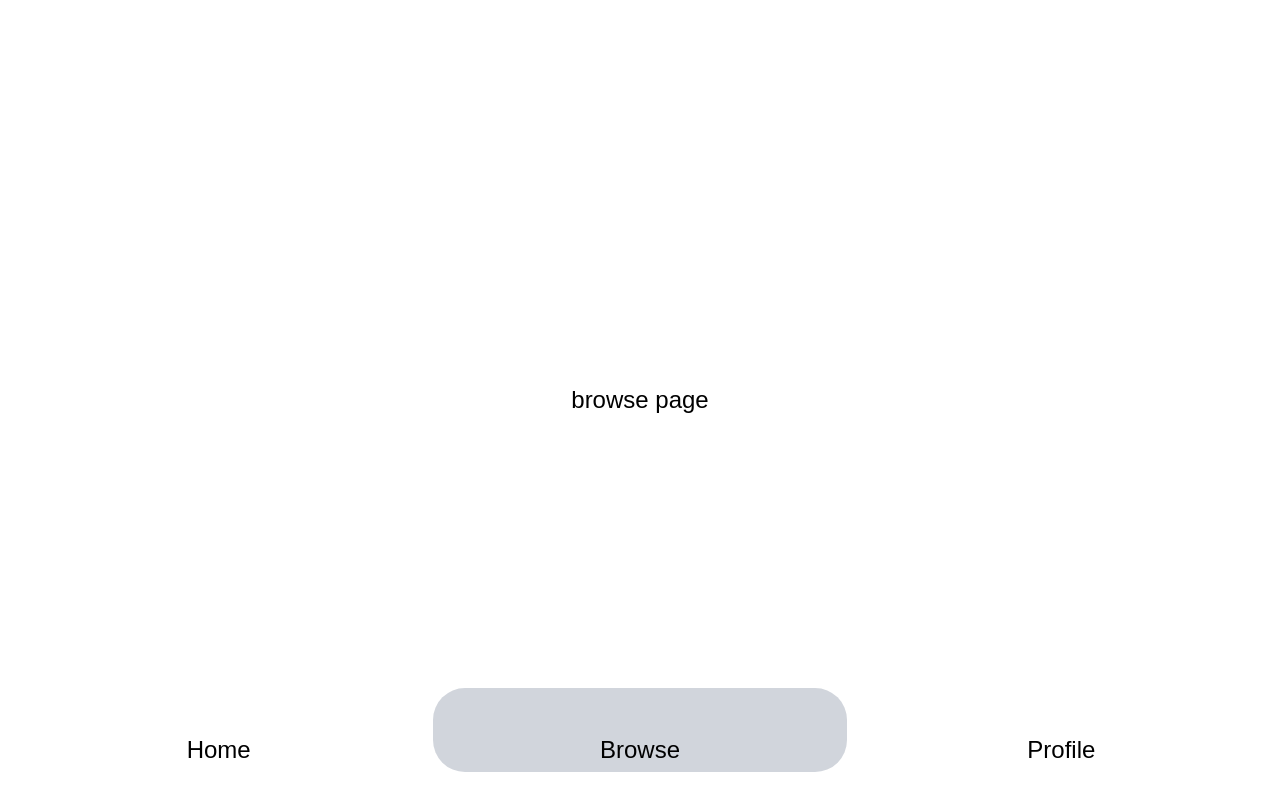
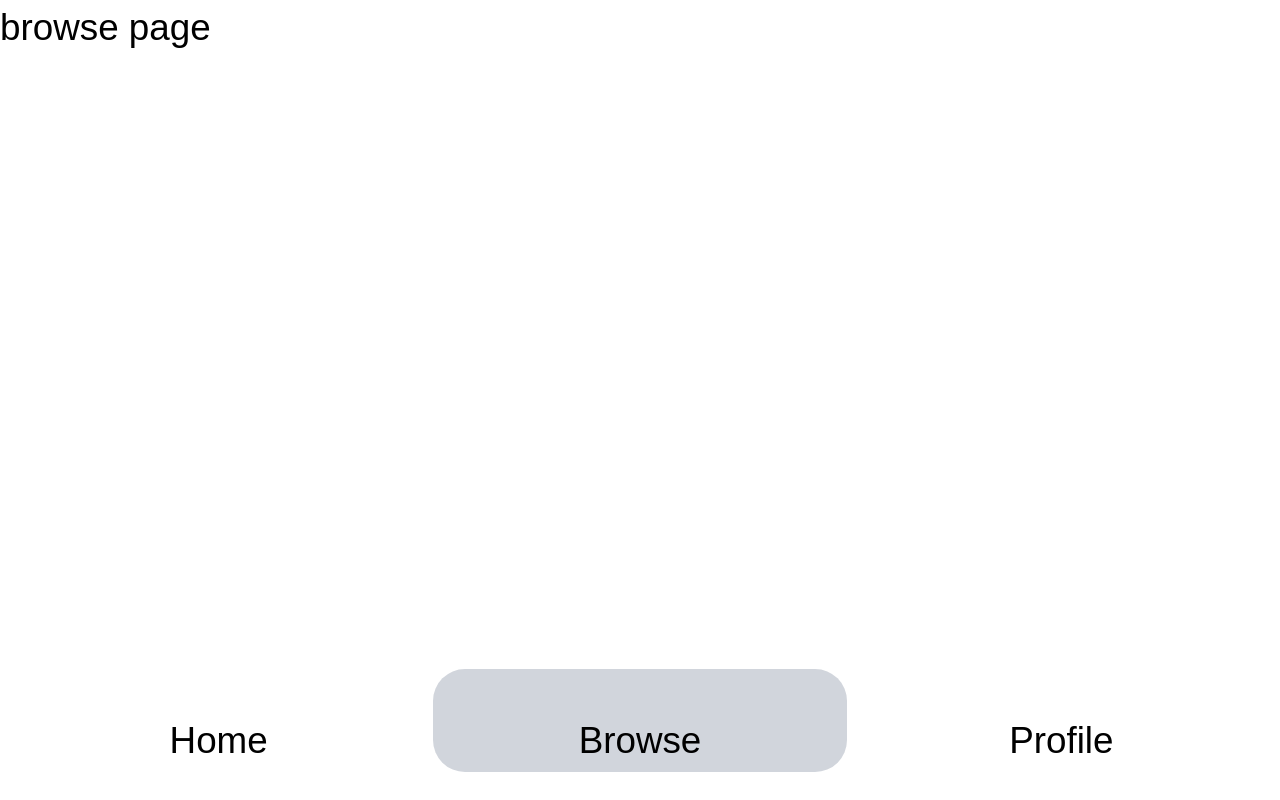
Before and after one commit to wattmi-wattmi/client-web, a Next.js app: page /browse in a window 1280 px wide. Built offline with nearby package versions, Linux system fonts and the light colour scheme; some icons are missing.

Commit message:
register UI

```diff
--- a/app/(tabs)/layout.tsx
+++ b/app/(tabs)/layout.tsx
@@ -6,7 +6,7 @@ export default function MainLayout ({ children } : Readonly<{ children : React.R
     return (
         <>
             <header></header>
-            <main className="grid place-items-center min-h-[100dvh]">
+            <main className="min-h-[100dvh]">
                 { children }
             </main>
             <footer className="fixed bottom-0 left-0 w-full px-3 grid grid-cols-3 gap-2 pb-7">
--- a/app/(tabs)/profile/components/auth-form.tsx
+++ b/app/(tabs)/profile/components/auth-form.tsx
@@ -3,17 +3,23 @@ import React from 'react'
 import LoginForm from '@/app/(tabs)/profile/components/login-form';
 import RegisterForm from './register-form';
 
-export default function AuthForm() {
-    const [ is_login, set_is_login ] = React.useState<boolean>(true);
+interface IProps {
+    title : string
+}
+export default function AuthForm({ title } : IProps) {
+    const [is_login, set_is_login] = React.useState<boolean>(true);
     return (
-        <div className="bg-red-200 p-3">
-           { is_login && (
-                <LoginForm toggle_is_login={toggle_is_login} />
-           )}
-           { !is_login && (
-                <RegisterForm toggle_is_login={toggle_is_login} />
-           )}
+        <div>
+            <div className='!text-responsive-lg'>{ title }</div>
+            <div className="bg-red-200 p-3">
+                {is_login && (
+                    <LoginForm toggle_is_login={toggle_is_login} />
+                )}
+                {!is_login && (
+                    <RegisterForm toggle_is_login={toggle_is_login} />
+                )}
 
+            </div>
         </div>
     );
 
--- a/app/(tabs)/profile/components/login-form.tsx
+++ b/app/(tabs)/profile/components/login-form.tsx
@@ -6,37 +6,41 @@ import Routes from '@/constants/routes';
 import Api_Routes from '@/constants/api-routes';
 
 interface IProps {
-    toggle_is_login : () => void
+    toggle_is_login: () => void
 }
-export default function LoginForm({ toggle_is_login } : IProps) {
-    const [ loading, set_loading ] = React.useState<boolean>(false);
-    const [ username, set_username  ] = React.useState<string>('');
-    const [ password, set_password ] = React.useState<string>('');
+export default function LoginForm({ toggle_is_login }: IProps) {
+    const [loading, set_loading] = React.useState<boolean>(false);
+    const [username, set_username] = React.useState<string>('');
+    const [password, set_password] = React.useState<string>('');
     return (
         <div className="">
-            <form className="w-full" onSubmit={handle_login}>
-                <label htmlFor="username" className="w-full">Username:</label>
-                <input id="username" value={username} onChange={e => set_username(e.target.value)} name="username" type="text" className="w-full bg-white" required />
-                <label htmlFor="password" className="w-full">Password:</label>
-                <input id="password" value={password} onChange={e => set_password(e.target.value)} name="password" type="password" required className="bg-white w-full" />
+            <form className="w-full space-y-3" onSubmit={handle_login}>
+                <div>
+                    <label htmlFor="username" className="w-full">Username:</label>
+                    <input id="username" value={username} onChange={e => set_username(e.target.value)} name="username" type="text" className="w-full bg-white" required />
+                </div>
+                <div>
+                    <label htmlFor="password" className="w-full">Password:</label>
+                    <input id="password" value={password} onChange={e => set_password(e.target.value)} name="password" type="password" required className="bg-white w-full" />
+                </div>
                 <button type='submit' disabled={loading} className='bg-blue-300 p-2 disabled:bg-gray-500 disabled:cursor-not-allowed me-2'>Login</button>
             </form>
             <div>Does not have an account? Register <button onClick={toggle_is_login} className='cursor-pointer text-blue-600'>here</button></div>
         </div>
     );
 
-    async function handle_login (e : FormEvent<HTMLFormElement>) {
+    async function handle_login(e: FormEvent<HTMLFormElement>) {
         e.preventDefault();
         try {
             set_loading(true);
             const url = Api_Routes.login();
             const res = await fetch(url, {
-                method : 'POST',
-                headers : { 'Content-Type' : 'application/json' },
-                body : JSON.stringify({ username, password })
+                method: 'POST',
+                headers: { 'Content-Type': 'application/json' },
+                body: JSON.stringify({ username, password })
             });
             const data = await res.json();
-            if(data.error) throw new Error((data.error as IErrorResponse).message);
+            if (data.error) throw new Error((data.error as IErrorResponse).message);
             await revalidate_and_redirect(Routes.profile);
         } catch (e) {
             console.log((e as Error).message);
--- a/app/(tabs)/profile/components/register-form.tsx
+++ b/app/(tabs)/profile/components/register-form.tsx
@@ -4,43 +4,58 @@ import { IErrorResponse, TGender } from '@/types/general';
 import { revalidate_and_redirect } from '@/actions/general';
 import Routes from '@/constants/routes';
 import Api_Routes from '@/constants/api-routes';
+import CheckBox from '@/components/check-box';
 interface IProps {
-    toggle_is_login : () => void
+    toggle_is_login: () => void
 }
 
-export default function RegisterForm({ toggle_is_login } : IProps) {
-    const [ loading, set_loading ] = React.useState<boolean>(false);
-    const [ username, set_username  ] = React.useState<string>('');
-    const [ password, set_password ] = React.useState<string>('');
-    // const [ confirm_password, set_confirm_password ] = React.useState<string>('');
-    const [ gender, set_gender ] = React.useState<TGender>('female');
-    console.log(set_gender);
+export default function RegisterForm({ toggle_is_login }: IProps) {
+    const [loading, set_loading] = React.useState<boolean>(false);
+    const [username, set_username] = React.useState<string>('');
+    const [password, set_password] = React.useState<string>('');
+    const [confirm_password, set_confirm_password] = React.useState<string>('');
+    const [gender, set_gender] = React.useState<TGender>('female');
 
     return (
         <div className="">
-            <form className="w-full" onSubmit={handle_register}>
-                <label htmlFor="username" className="w-full">Username:</label>
-                <input id="username" value={username} onChange={e => set_username(e.target.value)} name="username" type="text" className="w-full bg-white" required />
-                <label htmlFor="password" className="w-full">Password:</label>
-                <input id="password" value={password} onChange={e => set_password(e.target.value)} name="password" type="password" required className="bg-white w-full" />
+            <form className="w-full space-y-3" onSubmit={handle_register}>
+                <div>
+                    <label htmlFor="username" className="w-full">Username:</label>
+                    <input id="username" value={username} onChange={e => set_username(e.target.value)} name="username" type="text" className="w-full bg-white" required />
+                </div>
+                <div>
+                    <label htmlFor="password" className="w-full">Password:</label>
+                    <input id="password" value={password} onChange={e => set_password(e.target.value)} name="password" type="password" required className="bg-white w-full" />
+                </div>
+                <div>
+                    <label htmlFor="confirm_password" className="w-full">Confirm Password:</label>
+                    <input id="confirm_password" value={confirm_password} onChange={e => set_confirm_password(e.target.value)} name="confirm_password" type="password" required className="bg-white w-full" />
+                </div>
+                <div>
+                    <label htmlFor="confirm_password" className="w-full">Gender:</label>
+                    <div className='flex gap-6'>
+                        <CheckBox value={gender === 'female'} handler={() => set_gender('female')} label='female' />
+                        <CheckBox value={gender === 'male'} handler={() => set_gender('male')} label='male' />
+                    </div>
+                </div>
                 <button type='submit' disabled={loading} className='bg-blue-300 p-2 disabled:bg-gray-500 disabled:cursor-not-allowed me-2'>Register</button>
             </form>
             <div>Already have an account? Login <button onClick={toggle_is_login} className='cursor-pointer text-blue-600'>here</button></div>
         </div>
     );
 
-    async function handle_register (e : FormEvent<HTMLFormElement>) {
+    async function handle_register(e: FormEvent<HTMLFormElement>) {
         try {
             e.preventDefault();
             set_loading(true);
             const url = Api_Routes.register();
-            const res = await fetch( url , {
-                method : 'POST',
-                headers : { 'Content-Type' : 'application/json' },
-                body : JSON.stringify({ username, password, gender })
+            const res = await fetch(url, {
+                method: 'POST',
+                headers: { 'Content-Type': 'application/json' },
+                body: JSON.stringify({ username, password, gender })
             });
             const data = await res.json();
-            if(data.error) throw new Error((data.error as IErrorResponse).message);
+            if (data.error) throw new Error((data.error as IErrorResponse).message);
             await revalidate_and_redirect(Routes.profile);
         } catch (e) {
             console.log((e as Error).message);
--- a/app/(tabs)/profile/components/stream-content.tsx
+++ b/app/(tabs)/profile/components/stream-content.tsx
@@ -9,7 +9,7 @@ export default async function StreamContent() {
         <div>
             {(error || !data?.user) && (
                 <div>
-                    <AuthForm />
+                    <AuthForm title="Please Login to see your profile" />
                 </div>
             )}
             {data.user && (
--- a/app/(tabs)/profile/page.tsx
+++ b/app/(tabs)/profile/page.tsx
@@ -5,10 +5,11 @@ import StreamContentFallback from "./components/fallbacks/stream-content-fallbac
 export default async function ProfilePage() {
     return (
         <div className="px-container">
-            <div>Your profile</div>
-            <Suspense fallback={<StreamContentFallback />}>
-                <StreamContent />
-            </Suspense>
+            <div className="container-content pt-10">
+                <Suspense fallback={<StreamContentFallback />}>
+                    <StreamContent />
+                </Suspense>
+            </div>
         </div>
     )
 }
--- a/app/globals.css
+++ b/app/globals.css
@@ -4,7 +4,9 @@
     --font-sans: var(--font-geist-sans);
     --font-mono: var(--font-geist-mono);
 
-    --text-responsive : clamp(0.5rem, 1vw + 0.7rem, 2.5rem);
+    --text-responsive : clamp(0.5rem, 2vw + 0.7rem, 2.5rem);
+    --text-responsive-lg : clamp(1.5rem, 2vw + 4.5rem, 10.5rem);
+    --text-responsive-xl : clamp(1.5rem, 2vw + 5.5rem, 10.5rem);
 
 
     --breakpoint-*: initial;
@@ -16,7 +18,17 @@
 
 @layer components {
     .px-container {
-        @apply px-3 tablet:px-10 laptop:px-14 desktop:px-20;
+        padding-inline: 0.75rem;
+        @variant tablet {
+            padding-inline : 3.5rem;
+        }
+        @variant desktop {
+            padding-inline : 5rem;
+        }
+    }
+    .container-content {
+        margin-inline: auto;
+        max-width: 1280px;
     }
 }
 
--- /dev/null
+++ b/components/check-box.tsx
@@ -0,0 +1,20 @@
+'use client';
+import React from 'react'
+
+interface IProps {
+    value: boolean;
+    handler: () => void;
+    label : string;
+}
+export default function CheckBox({ value, handler, label }: IProps) {
+    return (
+        <div className='flex gap-1 items-center'>
+            <div onClick={handler} className='w-4 aspect-square bg-white p-1 cursor-pointer'>
+                {value && (
+                    <div className='bg-red-200 w-full h-full'></div>
+                )}
+            </div>
+            <div>{ label }</div>
+        </div>
+    )
+}
```
